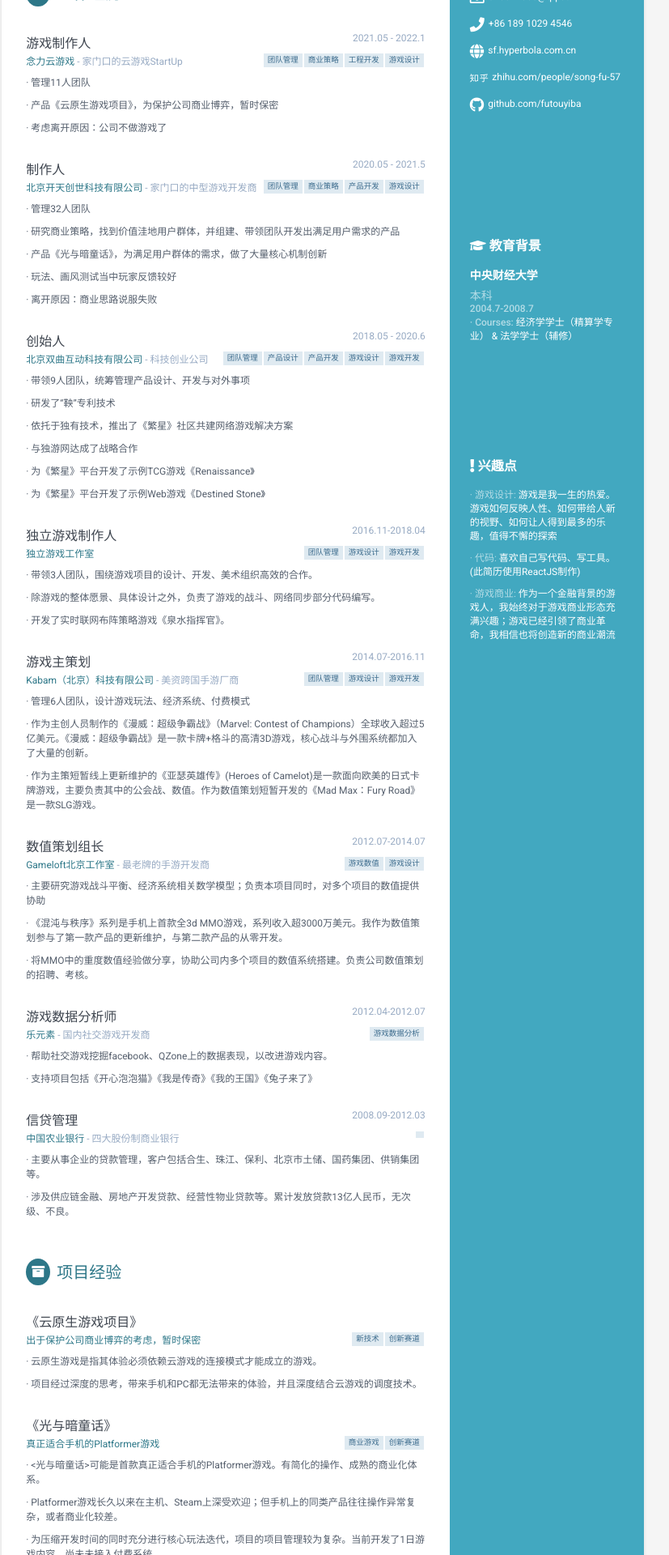
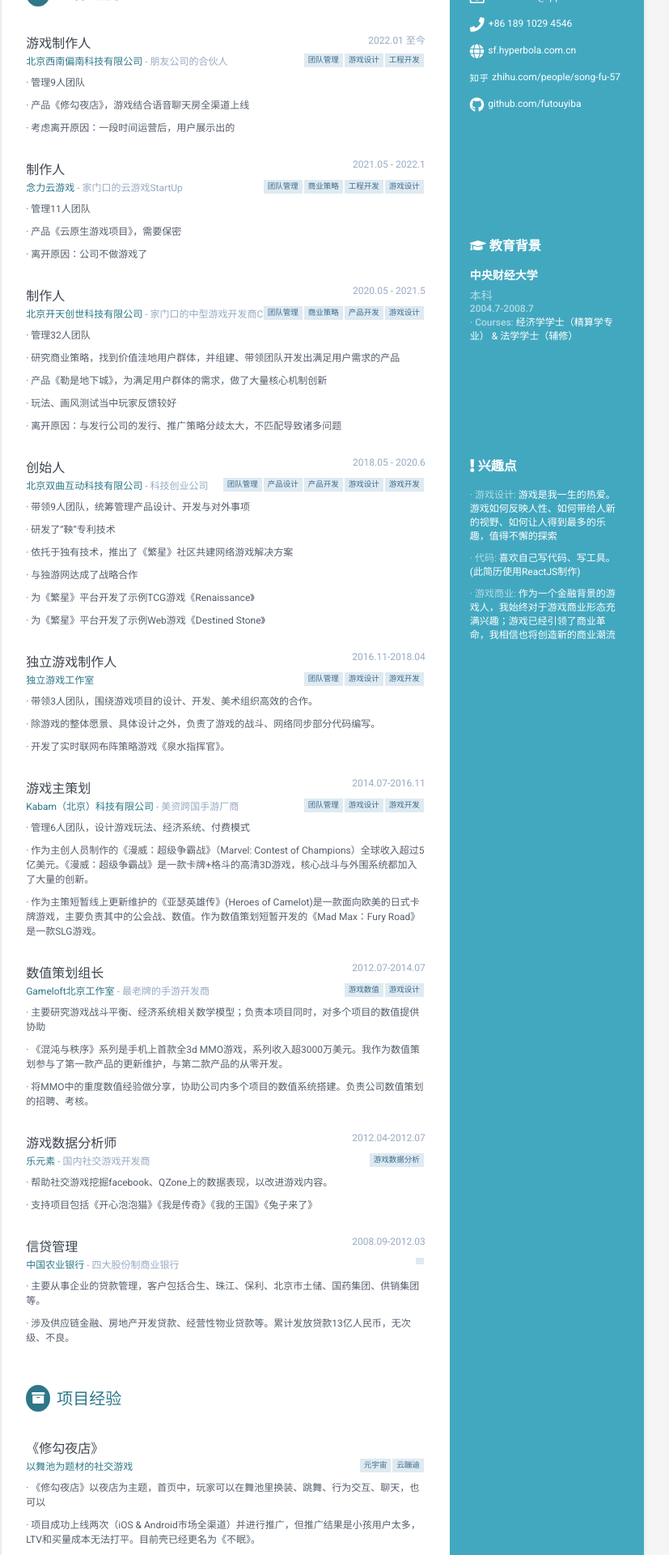
Before and after one commit to futouyiba/ReactJSResumeWithPDF, a React app: page / in a window 1280 px wide. Shown: the part 220-2140 px from the top of the page at 81% size, without its empty margins (241-1068 px from the left). Built offline with nearby package versions, Linux system fonts and the light colour scheme.

Commit message:
更新 修勾夜店 与 勒是地下城

```diff
--- a/src/content/experience.js
+++ b/src/content/experience.js
@@ -7,6 +7,21 @@
   list: [
     {
       title: '游戏制作人',
+      subtitle: '北京西南偏南科技有限公司',
+      subtitleDetail: ' - 朋友公司的合伙人',
+      date: '2022.01 至今',
+      tags: [
+        '团队管理',
+        '游戏设计',
+        '工程开发',
+      ],
+      description: [
+        '管理9人团队',
+        '产品《修勾夜店》，游戏结合语音聊天房全渠道上线',
+        '考虑离开原因：一段时间运营后，用户展示出的',
+      ]
+    },    {
+      title: '制作人',
       subtitle: '念力云游戏',
       subtitleDetail: ' - 家门口的云游戏StartUp',
       date: '2021.05 - 2022.1',
@@ -18,14 +33,14 @@
       ],
       description: [
         '管理11人团队',
-        '产品《云原生游戏项目》，为保护公司商业博弈，暂时保密',
-        '考虑离开原因：公司不做游戏了',
+        '产品《云原生游戏项目》，需要保密',
+        '离开原因：公司不做游戏了',
       ]
     },
     {
       title: '制作人',
       subtitle: '北京开天创世科技有限公司',
-      subtitleDetail: ' - 家门口的中型游戏开发商',
+      subtitleDetail: ' - 家门口的中型游戏开发商CP',
       date: '2020.05 - 2021.5',
       tags: [
         '团队管理',
@@ -36,9 +51,9 @@
       description: [
         '管理32人团队',
         '研究商业策略，找到价值洼地用户群体，并组建、带领团队开发出满足用户需求的产品',
-        '产品《光与暗童话》，为满足用户群体的需求，做了大量核心机制创新',
+        '产品《勒是地下城》，为满足用户群体的需求，做了大量核心机制创新',
         '玩法、画风测试当中玩家反馈较好',
-        '离开原因：商业思路说服失败',
+        '离开原因：与发行公司的发行、推广策略分歧太大，不匹配导致诸多问题',
       ]
     },
     {
--- a/src/content/projects.js
+++ b/src/content/projects.js
@@ -5,6 +5,18 @@
   icon: 'archive',
   description: null,
   list: [
+    {
+      title: '《修勾夜店》',
+      subtitle: '以舞池为题材的社交游戏',
+      tags: [
+        '元宇宙',
+        '云蹦迪',
+      ],
+      description: [
+        '《修勾夜店》以夜店为主题，首页中，玩家可以在舞池里换装、跳舞、行为交互、聊天，也可以',
+        '项目成功上线两次（iOS & Android市场全渠道）并进行推广，但推广结果是小孩用户太多，LTV和买量成本无法打平。目前壳已经更名为《不眠》。',
+      ],
+    },
     {
       title: '《云原生游戏项目》',
       subtitle: '出于保护公司商业博弈的考虑，暂时保密',
@@ -18,14 +30,14 @@
       ],
     },
     {
-      title: '《光与暗童话》',
+      title: '《勒是地下城》',
       subtitle: '真正适合手机的Platformer游戏',
       tags: [
         '商业游戏',
         '创新赛道',
       ],
       description: [
-        '<光与暗童话>可能是首款真正适合手机的Platformer游戏。有简化的操作、成熟的商业化体系。',
+        '《勒是地下城》可能是首款真正适合手游市场的Platformer游戏。有简化的操作、成熟的商业化体系。',
         'Platformer游戏长久以来在主机、Steam上深受欢迎；但手机上的同类产品往往操作异常复杂，或者商业化较差。',
         '为压缩开发时间的同时充分进行核心玩法迭代，项目的项目管理较为复杂。当前开发了1日游戏内容，尚未未接入付费系统。',
         '宋甫负责此项目的商业策略、团队管理、项目管理、部分游戏设计、部分代码开发，以及剧情、美术方向的制定。项目组32人，预算1000-1500万。',
@@ -46,7 +58,7 @@
         '“繁星”是一个高度社区化的生态系统，由玩家、社区支持者来部署、维护游戏后端服务，以及反作弊、内容创作，并以此贡献获得社区的积分回馈。社区由此不再担心游戏开发者关停服务器，可以更放心地进行游戏。玩家节点自动运行广告模块，广告商可购买社区贡献者手中的积分，并以此安排相关广告的播放。',
         '“繁星”和独游网达成了战略合作。帮助独立开发者轻装上阵、省时省力地开发联机游戏，这个需求在独游网社区当中是长期存在的痛点，需求强烈。',
         '有两款示例游戏《Destined Stone》&&《Renaissance》，均可在Github下载。其中Destined Stone取材于围棋规则，使用web技术，比较简单；Renaissance是一个多人TCG游戏，使用Unity制作，见下文介绍。',
-        '宋甫负责此项目的团队管理、项目管理、专利技术设计、产品设计、示例游戏开发，以及对外事项。目前项目资金遇到问题，团队决定中止项目。',
+        '宋甫负责此项目的团队管理、项目管理、专利技术设计、产品设计、示例游戏开发，以及对外事项。项目资金遇到问题，团队决定中止项目。',
       ],
     },
     {
```
